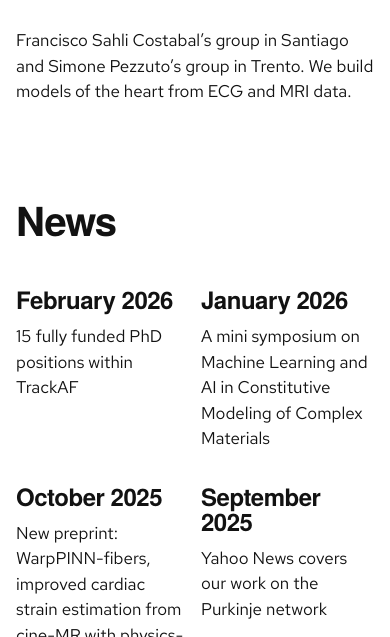
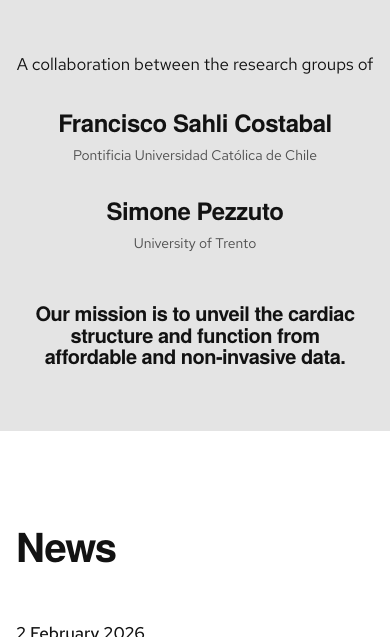
Before and after one commit to HiddenHeartLab/HiddenHeartLab.github.io, a Jekyll site: the page index.html, which Jekyll copies as it is, in a window 390 px wide and 900 px high, scrolled down 238 px, cut to the strip 263-900 px from the top of the window. Built offline with Jekyll 4.4.1, drawn with Linux system fonts in a browser that asks for light colours; some of the changed text lies outside the part shown.

Commit message:
Home: mission and collaboration under the banner, latest news with media

```diff
--- a/404.html
+++ b/404.html
@@ -5,7 +5,7 @@
 <meta charset="utf-8">
 <meta name="viewport" content="width=device-width, initial-scale=1">
 <title>Page not found at the hidden heart lab</title>
-<meta name="description" content="Francisco Sahli Costabal’s group in Santiago and Simone Pezzuto’s group in Trento. We build models of the heart from ECG and MRI data.">
+<meta name="description" content="The hidden heart lab, the research groups of Francisco Sahli Costabal at the Pontificia Universidad Católica de Chile and Simone Pezzuto at the University of Trento.">
 <meta name="theme-color" content="#121212">
 <script>(function(d){d.classList.add('js','enter');addEventListener('load',function(){if(!window.HHEnter)d.classList.remove('enter')})})(document.documentElement)</script>
 <link rel="preload" href="/assets/hhl/fonts/texgyreheros-bold.woff2" as="font" type="font/woff2" crossorigin>
--- a/_sitegen/content.py
+++ b/_sitegen/content.py
@@ -73,7 +73,9 @@ RESEARCH = [
 
 LINKEDIN = 'https://www.linkedin.com/feed/update/'
 GITHUB = 'https://github.com/HiddenHeartLab/'
-SUB = 'Francisco Sahli Costabal’s group in Santiago and Simone Pezzuto’s group in Trento. We build models of the heart from ECG and MRI data.'
+# the meta description of the home page (not shown on the page)
+SUB = ('The hidden heart lab, the research groups of Francisco Sahli Costabal at the Pontificia Universidad Católica de Chile '
+       'and Simone Pezzuto at the University of Trento.')
 MISSION = 'Our mission is to unveil the cardiac structure and function from affordable and non-invasive data.'
 
 
--- a/assets/hhl/site.css
+++ b/assets/hhl/site.css
@@ -105,11 +105,18 @@ html { scroll-padding-top: var(--bar-h); }
 
 /* ---------- news (home) ---------- */
 .news h2 { font-size: var(--step-head); }
-.facts { display: grid; grid-template-columns: repeat(4, minmax(0, 1fr)); column-gap: var(--gutter); margin-top: 72px; }
-.fact { text-decoration: none; display: block; }
-.fact b { display: block; font-family: var(--font-display); font-size: var(--step-lead); font-weight: 700; letter-spacing: -0.02em; line-height: 1.05; }
-.fact span { display: block; margin-top: 12px; font-size: var(--step-body); max-width: 32ch; }
-.fact:hover span { text-decoration: underline; }
+.latest { list-style: none; margin: 56px 0 0; padding: 0; }
+.nrow { display: grid; grid-template-columns: repeat(12, minmax(0, 1fr)); column-gap: var(--gutter); align-items: start; padding: 0; }
+.nrow + .nrow { margin-top: 72px; }
+.nrow > a { grid-column: 1 / 8; display: block; text-decoration: none; }
+.nrow .when { display: block; font-size: var(--step-body); font-weight: 500; }
+.nrow .t { display: block; margin-top: 12px; font-family: var(--font-display); font-weight: 700; font-size: var(--step-lead); letter-spacing: -0.02em; line-height: 1.08; max-width: 34ch; }
+.nrow .by { display: block; margin-top: 14px; font-size: var(--step-small); color: var(--muted); }
+.nrow figure { grid-column: 8 / 13; margin: 0; }
+.nrow figure img { display: block; width: auto; max-width: 100%; height: auto; max-height: 320px; background: none; }
+.nrow figure .motion { margin-top: 12px; }
+@media (hover: hover) and (pointer: fine) { .nrow > a:hover .t { text-decoration: underline; text-decoration-thickness: 2px; text-underline-offset: 4px; } }
+.news .more { margin-top: 72px; }
 
 /* ---------- research table and band ---------- */
 .research h2 { font-size: var(--step-head); margin-bottom: 48px; }
@@ -132,7 +139,17 @@ html { scroll-padding-top: var(--bar-h); }
 .banner video { position: absolute; left: 50%; top: calc(-55% + 120px); height: 210%; width: auto; max-width: none; aspect-ratio: 4 / 3; transform: translateX(-50%); background: var(--white); }
 .banner-title { position: relative; z-index: 60; margin: 0; width: min(300px, 42vw); }
 .banner-logo { display: block; width: 100%; height: auto; background: none; transform-origin: 0 0; }
-.banner-sub { box-sizing: content-box; padding: 40px var(--margin) 0; font-size: var(--step-body); max-width: 52ch; }
+/* the lab's mission, centred under the banner as on the earlier site */
+/* under the banner, on a grey band: the two groups side by side, then the mission in the logo's typeface */
+.intro { background: var(--grey); padding: 88px var(--margin) 96px; text-align: center; }
+.collab { margin: 0; font-size: var(--step-body); }
+.pis { list-style: none; margin: 40px auto 0; padding: 0; display: grid; grid-template-columns: 1fr 1fr; max-width: 980px; }
+.pis li { display: flex; flex-direction: column; align-items: center; padding: 0 clamp(16px, 3vw, 48px); }
+.pis li + li { border-left: 2px solid var(--black); }
+.pi { font-family: var(--font-display); font-weight: 700; font-size: var(--step-lead); letter-spacing: -0.02em; line-height: 1.05; text-decoration: none; }
+.inst { margin-top: 10px; font-size: var(--step-small); color: var(--muted); }
+@media (hover: hover) and (pointer: fine) { .pi:hover { text-decoration: underline; text-decoration-thickness: 2px; text-underline-offset: 4px; } }
+.mission { max-width: 52ch; text-wrap: balance; margin: 72px auto 0; font-family: var(--font-display); font-weight: 700; font-size: clamp(1.5rem, 1rem + 1.4vw, 2.25rem); letter-spacing: -0.025em; line-height: 1.08; }
 
 /* ---------- research figures (home): one large, three beside it, each with its caption ---------- */
 .plates { display: grid; grid-template-columns: repeat(12, minmax(0, 1fr)); column-gap: var(--gutter); margin-top: 96px; align-items: start; }
@@ -194,10 +211,6 @@ figure > .motion { margin-top: 8px; }
 .ledger li:hover .pv, .ledger li:focus-within .pv { opacity: 1; }
 
 /* ---------- about ---------- */
-.about .grid12 { align-items: start; }
-.about h2 { grid-column: 1 / 6; font-size: var(--step-head); }
-.story { grid-column: 6 / 13; font-size: var(--step-lead); line-height: 1.25; max-width: 40ch; }
-@media (max-width: 900px) { .about h2, .story { grid-column: 1 / -1; } .about h2 { margin-bottom: 32px; } }
 
 /* ---------- codes and demos ---------- */
 .code h2 { font-size: var(--step-head); }
@@ -307,7 +320,8 @@ figure > .motion { margin-top: 8px; }
 }
 @media (max-width: 900px) {
   .bar nav { gap: 18px; }
-  .facts { grid-template-columns: 1fr 1fr; row-gap: 32px; margin-top: 48px; }
+  .nrow > a, .nrow figure { grid-column: 1 / -1; }
+  .nrow figure { margin-top: 24px; }
   .th { grid-column: 1 / 4; }
   .td:nth-of-type(2) { grid-column: 4 / 7; }
   .td:nth-of-type(3) { grid-column: 7 / 11; }
@@ -327,7 +341,10 @@ figure > .motion { margin-top: 8px; }
   .banner-title { width: 74%; }
   .banner-media { position: static; order: 1; width: 92%; margin-top: 16px; overflow: visible; }
   .banner video { position: static; transform: none; width: 100%; height: auto; }
-  .banner-sub { padding-top: 32px; }
+  .intro { padding: 56px 16px 64px; }
+  .pis { grid-template-columns: 1fr; row-gap: 32px; margin-top: 32px; }
+  .pis li + li { border-left: 0; }
+  .mission { font-size: 20px; margin-top: 48px; }
   .plate.big, .plates-side { grid-column: 1 / -1; }
   .plates { margin-top: 64px; }
   .plates-side { margin-top: 36px; }
--- a/index.html
+++ b/index.html
@@ -5,7 +5,7 @@
 <meta charset="utf-8">
 <meta name="viewport" content="width=device-width, initial-scale=1">
 <title>the hidden heart lab</title>
-<meta name="description" content="Francisco Sahli Costabal’s group in Santiago and Simone Pezzuto’s group in Trento. We build models of the heart from ECG and MRI data.">
+<meta name="description" content="The hidden heart lab, the research groups of Francisco Sahli Costabal at the Pontificia Universidad Católica de Chile and Simone Pezzuto at the University of Trento.">
 <meta name="theme-color" content="#121212">
 <script>(function(d){d.classList.add('js','enter');addEventListener('load',function(){if(!window.HHEnter)d.classList.remove('enter')})})(document.documentElement)</script>
 <link rel="preload" href="/assets/hhl/fonts/texgyreheros-bold.woff2" as="font" type="font/woff2" crossorigin>
@@ -17,11 +17,11 @@
 <meta property="og:type" content="website">
 <meta property="og:site_name" content="the hidden heart lab">
 <meta property="og:title" content="the hidden heart lab">
-<meta property="og:description" content="Francisco Sahli Costabal’s group in Santiago and Simone Pezzuto’s group in Trento. We build models of the heart from ECG and MRI data.">
+<meta property="og:description" content="The hidden heart lab, the research groups of Francisco Sahli Costabal at the Pontificia Universidad Católica de Chile and Simone Pezzuto at the University of Trento.">
 <meta property="og:url" content="https://hiddenheartlab.com/">
 <meta property="og:image" content="https://hiddenheartlab.com/assets/hhl/media/logo-foot.png">
 <meta name="twitter:card" content="summary_large_image">
-<script type="application/ld+json">{"@context": "https://schema.org", "@type": "ResearchOrganization", "name": "the hidden heart lab", "url": "https://hiddenheartlab.com/", "logo": "https://hiddenheartlab.com/assets/hhl/media/logo-foot.png", "description": "Francisco Sahli Costabal’s group in Santiago and Simone Pezzuto’s group in Trento. We build models of the heart from ECG and MRI data.", "sameAs": ["https://github.com/HiddenHeartLab"]}</script>
+<script type="application/ld+json">{"@context": "https://schema.org", "@type": "ResearchOrganization", "name": "the hidden heart lab", "url": "https://hiddenheartlab.com/", "logo": "https://hiddenheartlab.com/assets/hhl/media/logo-foot.png", "description": "The hidden heart lab, the research groups of Francisco Sahli Costabal at the Pontificia Universidad Católica de Chile and Simone Pezzuto at the University of Trento.", "sameAs": ["https://github.com/HiddenHeartLab"]}</script>
 </head>
 <body>
 
@@ -34,16 +34,24 @@
   <div class="banner-media"><video src="/assets/hhl/media/warppinn.mp4" poster="/assets/hhl/media/warppinn-poster.jpg" width="1080" height="810" autoplay muted loop playsinline aria-hidden="true"></video></div>
   <h1 class="banner-title"><img class="banner-logo" src="/assets/hhl/media/logo-foot.png" width="1220" height="638" alt="the hidden heart lab" fetchpriority="high"></h1>
 </section>
-<p class="banner-sub">Francisco Sahli Costabal’s group in Santiago and Simone Pezzuto’s group in Trento. We build models of the heart from ECG and MRI data.</p>
+<section class="intro" aria-label="About the lab">
+  <p class="collab">A collaboration between the research groups of</p>
+  <ul class="pis">
+    <li><a class="pi" href="https://fsahli.github.io">Francisco Sahli Costabal</a><span class="inst">Pontificia Universidad Católica de Chile</span></li>
+    <li><a class="pi" href="https://mbm.maths.unitn.it/faculty/simone_pezzuto.html">Simone Pezzuto</a><span class="inst">University of Trento</span></li>
+  </ul>
+  <p class="mission">Our mission is to unveil the cardiac structure and function from affordable and non-invasive data.</p>
+</section>
 
 <section class="chapter news" id="news" aria-labelledby="news-h">
   <h2 id="news-h" data-enter="title">News</h2>
-  <div class="facts">
-    <a class="fact" href="/news/#post-7423983000826073088"><b>February 2026</b><span>15 fully funded PhD positions within TrackAF</span></a>
-    <a class="fact" href="/news/#post-7414068651240308736"><b>January 2026</b><span>A mini symposium on Machine Learning and AI in Constitutive Modeling of Complex Materials</span></a>
-    <a class="fact" href="/news/#post-7387151064086626304"><b>October 2025</b><span>New preprint: WarpPINN-fibers, improved cardiac strain estimation from cine-MR with physics-informed neural networks</span></a>
-    <a class="fact" href="/news/#post-7377376727578189824"><b>September 2025</b><span>Yahoo News covers our work on the Purkinje network</span></a>
-  </div>
+  <ol class="latest">
+    <li class="nrow"><a href="/news/#post-7423983000826073088"><span class="when">2 February 2026</span><span class="t">15 fully funded PhD positions within TrackAF</span><span class="by">Posted by Axel Loewe</span></a><figure data-enter="picture"><img src="/assets/hhl/media/news/7423983000826073088.jpg" width="800" height="496" alt="The TrackAF poster: 15 fully funded PhD positions, starting September 2026" loading="lazy"></figure></li>
+    <li class="nrow"><a href="/news/#post-7414068651240308736"><span class="when">5 January 2026</span><span class="t">A mini symposium on Machine Learning and AI in Constitutive Modeling of Complex Materials</span><span class="by">Posted by Mathias Peirlinck</span></a><figure data-enter="picture"><img src="/assets/hhl/media/news/7414068651240308736.jpg" width="800" height="450" alt="The WCCM-ECCOMAS 2026 poster for minisymposium MS132 in Munich, 19 to 24 July 2026, with its organisers" loading="lazy"></figure></li>
+    <li class="nrow"><a href="/news/#post-7387151064086626304"><span class="when">23 October 2025</span><span class="t">New preprint: WarpPINN-fibers, improved cardiac strain estimation from cine-MR with physics-informed neural networks</span><span class="by">Posted by Francisco Sahli Costabal</span></a><figure data-enter="picture" data-motion="the animation"><picture><source media="(prefers-reduced-motion: reduce)" srcset="/assets/hhl/media/news/7387151064086626304-still.jpg"><img src="/assets/hhl/media/news/7387151064086626304.webp" data-still="/assets/hhl/media/news/7387151064086626304-still.jpg" width="640" height="321" alt="A left ventricle coloured by fibre stretch" loading="lazy"></picture></figure></li>
+    <li class="nrow"><a href="/news/#post-7377376727578189824"><span class="when">26 September 2025</span><span class="t">Yahoo News covers our work on the Purkinje network</span><span class="by">Posted by Francisco Sahli Costabal</span></a><figure data-enter="picture"><img src="/assets/hhl/media/news/7142513366824120320.jpg" width="1194" height="720" alt="A learned Purkinje network and its ECG" loading="lazy"></figure></li>
+    <li class="nrow"><a href="/news/#post-7369722373433880576"><span class="when">5 September 2025</span><span class="t">A joint PhD between King’s College London and Pontificia Universidad Católica de Chile</span><span class="by">Posted by Francisco Sahli Costabal</span></a><figure data-enter="picture"><img src="/assets/hhl/media/news/7369722373433880576.jpg" width="800" height="286" alt="Three panels: anatomy and mechanics, electrophysiology from ECG, hemodynamics" loading="lazy"></figure></li>
+  </ol>
   <a class="more" href="/news/"><b>See all news</b><span>Since September 2022</span></a>
 </section>
 
@@ -98,14 +106,6 @@
   <a class="more" href="/publications/"><b>See all publications</b><span>Since 2012</span></a>
 </section>
 
-<section class="chapter about greyf" aria-labelledby="about-h">
-  <div class="grid12">
-    <h2 id="about-h" data-enter="title">About the lab</h2>
-    <p class="story">The hidden heart lab is a collaboration between the research groups of Francisco Sahli Costabal, at the Pontificia Universidad Católica de Chile, and Simone Pezzuto, at the University of Trento. Our mission is to unveil the cardiac structure and function from affordable and non-invasive data.</p>
-  </div>
-  <a class="more" href="/people/"><b>See all people</b></a>
-</section>
-
 <section class="chapter code dark" id="software" aria-labelledby="code-h">
   <h2 id="code-h" data-enter="title">Codes and demos</h2>
   <a class="address" href="https://github.com/HiddenHeartLab">github.com/<wbr>HiddenHeartLab</a>
--- a/news/index.html
+++ b/news/index.html
@@ -32,12 +32,12 @@
   <article class="post" id="post-7423983000826073088" aria-labelledby="t-7423983000826073088">
     <p class="when" data-enter="title">2 February 2026</p>
     <div class="body"><h2 id="t-7423983000826073088">15 fully funded PhD positions within TrackAF</h2><p class="by">Posted by Axel Loewe</p><a class="read" href="https://www.linkedin.com/feed/update/urn:li:share:7423983000826073088">Read the full post on LinkedIn</a></div>
-
+    <figure data-enter="picture"><img src="/assets/hhl/media/news/7423983000826073088.jpg" width="800" height="496" alt="The TrackAF poster: 15 fully funded PhD positions, starting September 2026" loading="lazy"></figure>
   </article>
   <article class="post" id="post-7414068651240308736" aria-labelledby="t-7414068651240308736">
     <p class="when" data-enter="title">5 January 2026</p>
     <div class="body"><h2 id="t-7414068651240308736">A mini symposium on Machine Learning and AI in Constitutive Modeling of Complex Materials</h2><p class="by">Posted by Mathias Peirlinck</p><a class="read" href="https://www.linkedin.com/feed/update/urn:li:share:7414068651240308736">Read the full post on LinkedIn</a></div>
-
+    <figure data-enter="picture"><img src="/assets/hhl/media/news/7414068651240308736.jpg" width="800" height="450" alt="The WCCM-ECCOMAS 2026 poster for minisymposium MS132 in Munich, 19 to 24 July 2026, with its organisers" loading="lazy"></figure>
   </article>
   <article class="post" id="post-7387151064086626304" aria-labelledby="t-7387151064086626304">
     <p class="when" data-enter="title">23 October 2025</p>
@@ -47,7 +47,7 @@
   <article class="post" id="post-7377376727578189824" aria-labelledby="t-7377376727578189824">
     <p class="when" data-enter="title">26 September 2025</p>
     <div class="body"><h2 id="t-7377376727578189824">Yahoo News covers our work on the Purkinje network</h2><p class="by">Posted by Francisco Sahli Costabal</p><p>The idea of this work started about 10 years a go with my first paper as PhD student with Ellen Kuhl. It combines a range of concepts from fractals, PDEs, machine learning, optimization and uncertainty quantification. A long journey that wouldn&#x27;t have been possible without the collaboration of Simone Pezzuto and the researchers Felipe Álvarez Barrientos Mariana Salinas Camus</p><a class="read" href="https://www.linkedin.com/feed/update/urn:li:share:7377376727578189824">Read the full post on LinkedIn</a></div>
-
+    <figure data-enter="picture"><img src="/assets/hhl/media/news/7142513366824120320.jpg" width="1194" height="720" alt="A learned Purkinje network and its ECG" loading="lazy"></figure>
   </article>
   <article class="post" id="post-7369722373433880576" aria-labelledby="t-7369722373433880576">
     <p class="when" data-enter="title">5 September 2025</p>
```
Also changed, not shown: _sitegen/build.py (+11 -4 lines), _sitegen/news.json (+6 -3 lines), _sitegen/templates/index.html (+10 -12 lines), assets/hhl/media/news/7414068651240308736.jpg (added), assets/hhl/media/news/7423983000826073088.jpg (added).
